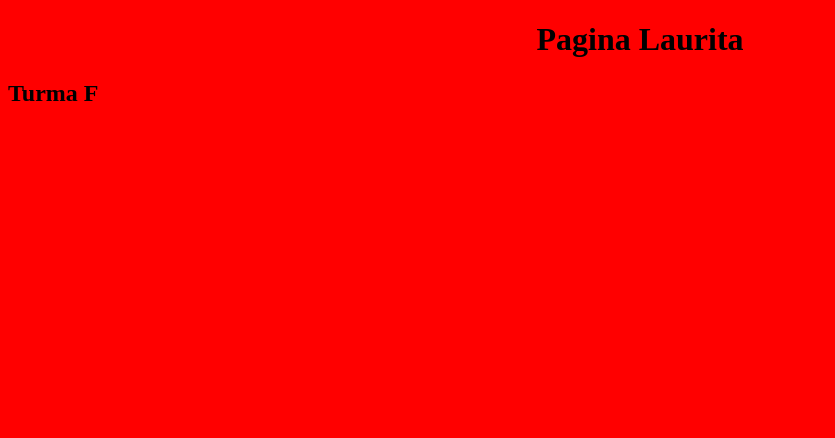
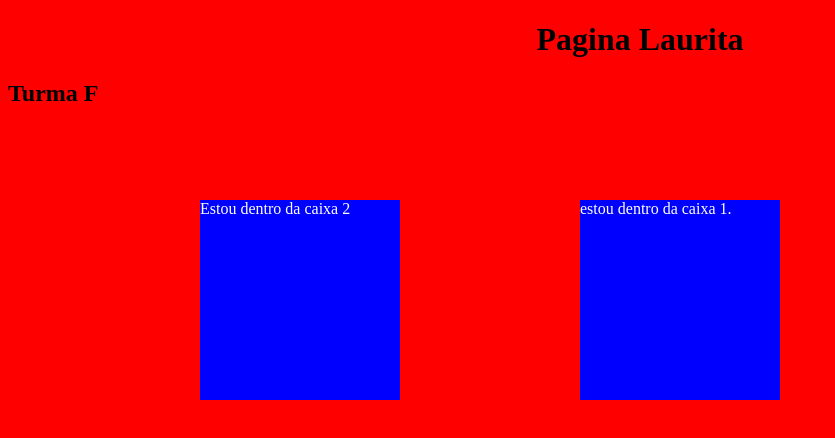
Before and after one commit to lauraferruzz/primeirof_2t, a plain HTML site: page index.html in a window 1280 px wide. Shown: the whole page, without its empty margins (0-835 px from the left). Drawn offline with Linux system fonts and the light colour scheme.

Commit message:
Add files via upload

```diff
--- a/estilo.css
+++ b/estilo.css
@@ -4,3 +4,22 @@ body{
 h1 {
   text-align: center;
 }
+.caixa1 {
+  position: absolute;
+  background: blue;
+  width: 200px;
+  height: 200px;
+  color: #FFFFFF;
+  right: 500px;
+  top: 200px;
+}
+
+.caixa2 {
+  position: absolute;
+  background: blue;
+  width: 200px;
+  height: 200px;
+  color: #FFFFFF;
+  left: 200px;
+  top: 200px;
+}
--- a/index.html
+++ b/index.html
@@ -8,5 +8,11 @@
   <body>
     <h1>Pagina Laurita</h1>
     <h2>Turma F</h2>
+    <div class="caixa1">
+      estou dentro da caixa 1.
+       </div>
+       <div class="caixa2">
+         Estou dentro da caixa 2
+      </div>
   </body>
 </html>
```
